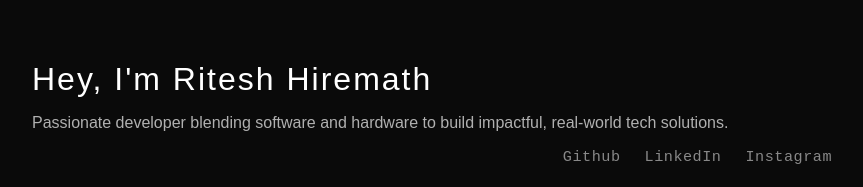
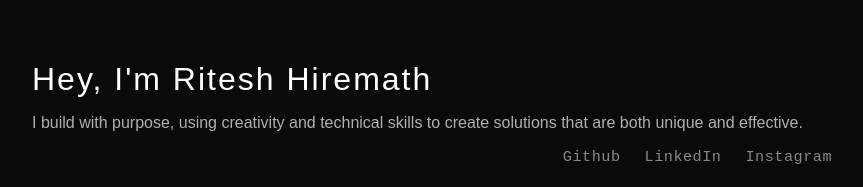
Before and after one commit to dumbesthuman/portfolio-html, a plain HTML site: page index.html in a window 1280 px wide. Shown: the top 187 px of the page, without its empty margins (208-1071 px from the left). Drawn offline with nearby package versions, Linux system fonts and the light colour scheme; a web font is replaced by a local one.

Commit message:
updation of bio

```diff
--- a/index.html
+++ b/index.html
@@ -13,7 +13,7 @@
   <div class="container">
     <header class="intro">
       <h1 id="hacker-text">Hey, I'm Ritesh Hiremath</h1>
-      <p>Passionate developer blending software and hardware to build impactful, real-world tech solutions.</p>
+      <p>I build with purpose, using creativity and technical skills to create solutions that are both unique and effective.</p>
       <div class="social-icons">
         <a class="tags" href="https://github.com/dumbesthuman">Github</a>
         <a class="tags" href="https://www.linkedin.com/in/ritesh-hiremath-203309291/">LinkedIn</a>
```
